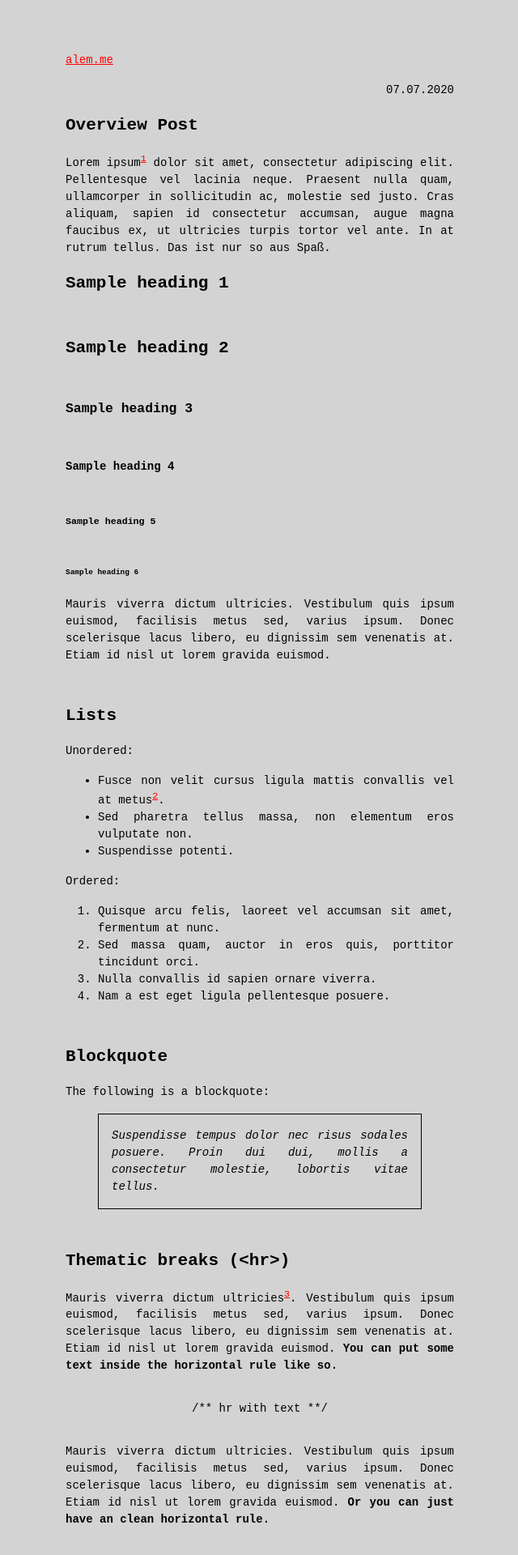
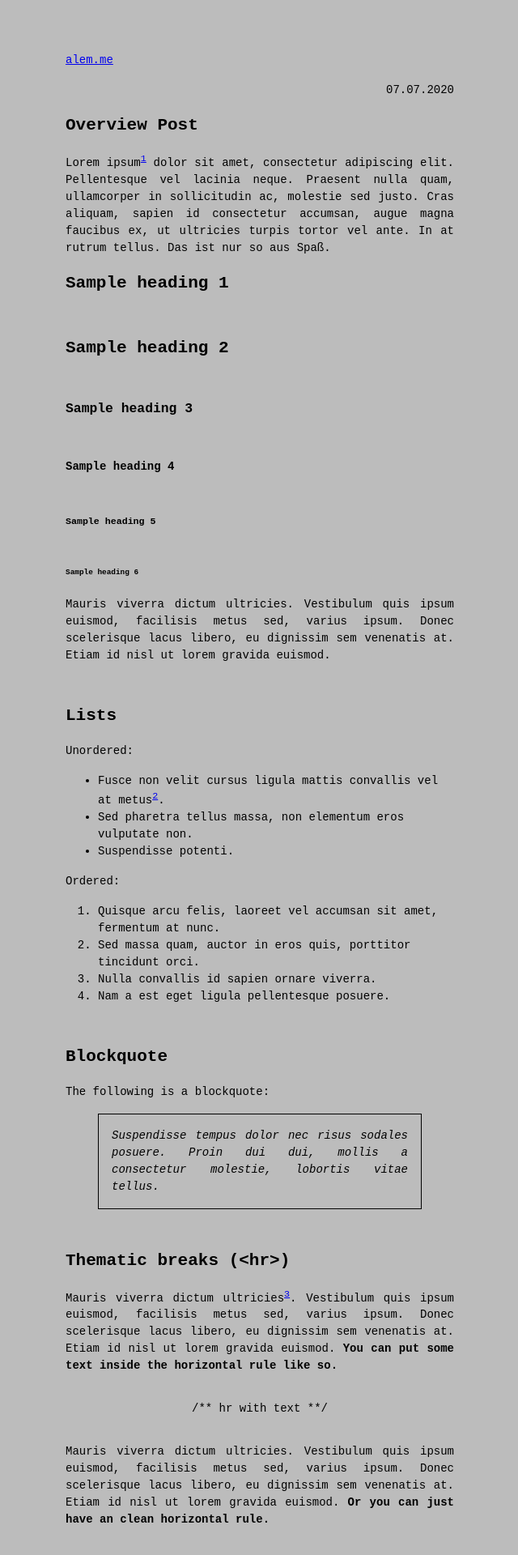
Before and after one commit to alemsabic/testiranje, a Jekyll site: the page built from _posts/2020-07-07-overview-post.md, in a window 1280 px wide. Shown: the top 1920 px of the page at 81% size, without its empty margins (319-959 px from the left). Built offline with Jekyll 4.4.1, drawn with Linux system fonts in a browser that asks for light colours.

Commit message:
Update no-style-please.scss

```diff
--- a/_sass/no-style-please.scss
+++ b/_sass/no-style-please.scss
@@ -1,24 +1,7 @@
 
 
-// -------------- THEME SWITCHER -------------- //
-@mixin dark-appearance {
-  filter: invert(1);
-  img {
-    filter: invert(1);
 
-    &.ioda { filter: invert(0); }
-  }
-}
-
-body[a="dark"] { @include dark-appearance; }
-
-
-@media (prefers-color-scheme: dark) {
-  body[a="auto"] { @include dark-appearance; }
-}
-
-
-html, body { background: #d3d3d3; }
+html, body { background: #bcbcbc; }
 
 html { height: 100%; }
 
@@ -91,16 +74,14 @@ img {
   display: block;
   margin: 0 auto;
 }
-/* unvisited link */
-a:link {
-  color: red;
-}
+
 
 h1,
 h2,
 h3,
 h4,
 h5,
-h6 {
+h6,
+li {
   text-align: left;
 }
```
